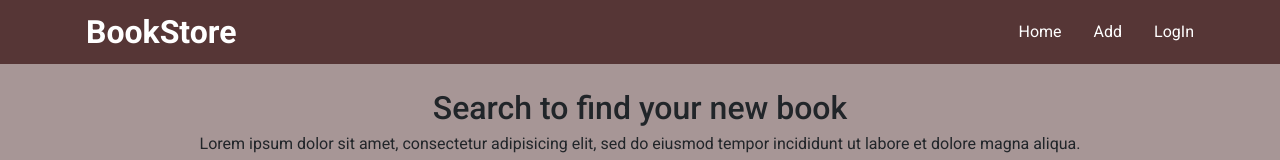
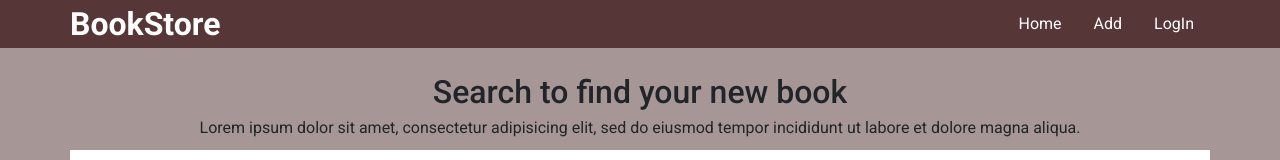
Before and after one commit to masterdev1025/bookstore-exe, a React (Create React App) app: page /book in a window 1280 px wide. Shown: the top 160 px of the page. Built offline with nearby package versions, Linux system fonts and the light colour scheme; what react-redux-toastr would draw is missing.

Commit message:
font-awesome icon install & some header css change

```diff
--- a/package.json
+++ b/package.json
@@ -3,6 +3,8 @@
   "version": "0.1.0",
   "private": true,
   "dependencies": {
+    "@fortawesome/fontawesome-svg-core": "^1.2.35",
+    "@fortawesome/free-solid-svg-icons": "^5.15.3",
     "@testing-library/jest-dom": "^5.11.4",
     "@testing-library/react": "^11.1.0",
     "@testing-library/user-event": "^12.1.10",
--- a/src/components/Header/Header.css
+++ b/src/components/Header/Header.css
@@ -15,6 +15,9 @@
     font-weight: bold;
     flex: 1;
 }
+.app-header .app-header-content .app-logo a{
+    padding:0;
+}
 .app-header .app-header-content .nav-link{
     color:white;
 }
--- a/src/scenes/AppRouter.js
+++ b/src/scenes/AppRouter.js
@@ -11,7 +11,7 @@ import Add from './Book/Add';
 class AppRouter extends React.Component {
     render() {
         return (
-            <div style={{ minHeight: '800px', marginTop: '64px' }}>
+            <div style={{ minHeight: '800px', marginTop: '48px' }}>
                 <Router>
                     <Switch>
                         <Route path="/book" exact render={props => <Main {...props} />} />
```
Also changed, not shown: 1 other file (tests, documents, lock files or other folders).
